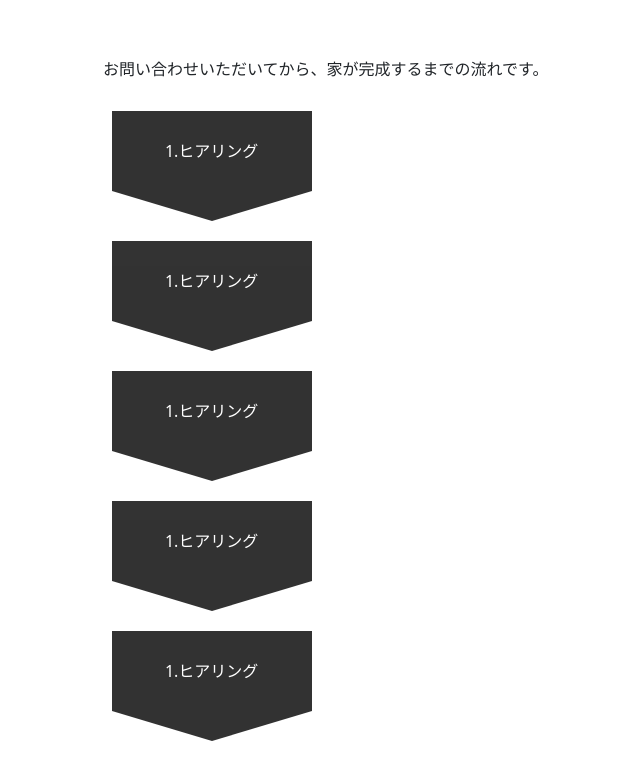
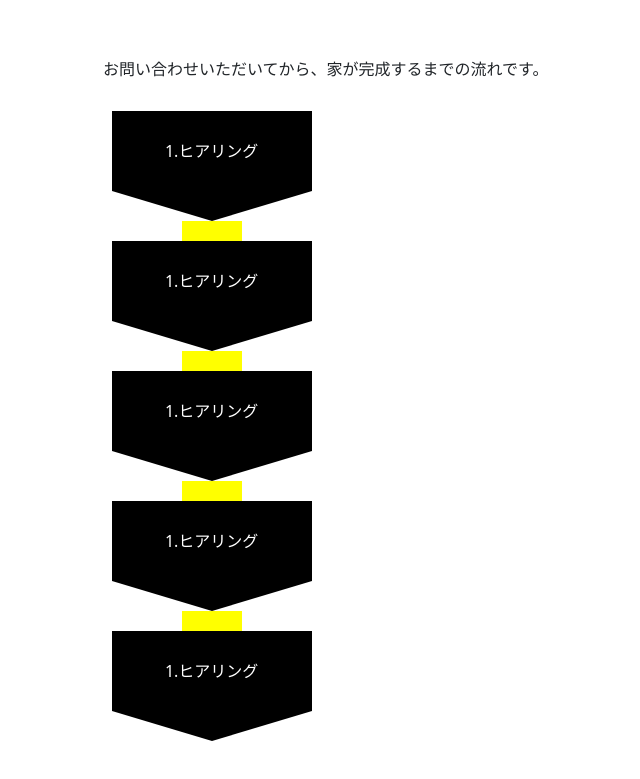
Before and after one commit to gytrhu6u-g-2/HTML-CSS-Bootstrap-BuildingSite, a plain HTML site: page index.html in a window 1280 px wide. Shown: the part 2783-3562 px from the top of the page, without its empty margins (277-917 px from the left). Drawn offline with nearby package versions, Linux system fonts and the light colour scheme.

Commit message:
processに線の追加

```diff
--- a/index.html
+++ b/index.html
@@ -172,7 +172,7 @@
                     <div class="process__container">
                         <div class="container-fuluid">
                             <div class="row">
-                                <div class="col-lg-4">
+                                <div class="col-lg-4 process__content">
                                     <ol class="process__left mx-auto">
                                         <li>1.ヒアリング</li>
                                         <li>1.ヒアリング</li>
--- a/style.css
+++ b/style.css
@@ -246,6 +246,9 @@ p {
     margin-bottom: 30px;
     padding-left: 30px;
 }
+.process__content {
+    position: relative;
+}
 .process__left {
     width: 200px;
     padding: 0;
@@ -257,7 +260,7 @@ p {
     width: 100%;
     height: 80px;
     background-color: black;
-    opacity: 0.8;
+    /* opacity: 0.8; */
     color: white;
     display: flex;
     align-items: center; /* 垂直方向の中央揃え */
@@ -273,6 +276,22 @@ p {
     border-right: 100px solid;
     border-left: 100px solid;
     border-top: 30px solid black;
+    z-index: 10;
     /* margin-bottom: 30px; */
     /* opacity: 0.8; */
 }
+
+.process__left:after {
+    content: "";
+    position: absolute;
+    top: 0;
+    left: 50%;
+    transform: translateX(-50%);
+    -webkit-transform: translateX(-50%);
+    -ms-transform: translateX(-50%);
+    width: 60px;
+    height: 90%;
+    background-color: yellow;
+    /* opacity: 0.8; */
+    z-index: -1;
+}
```
